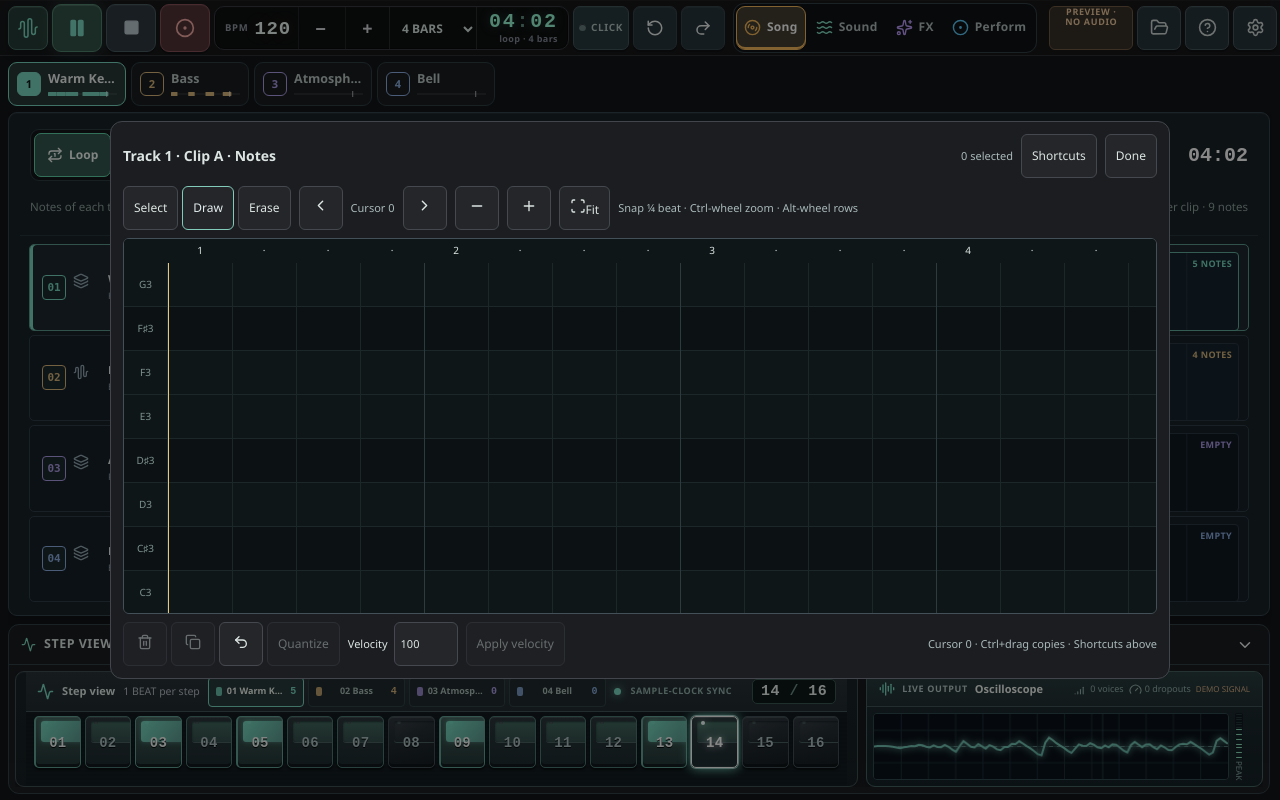
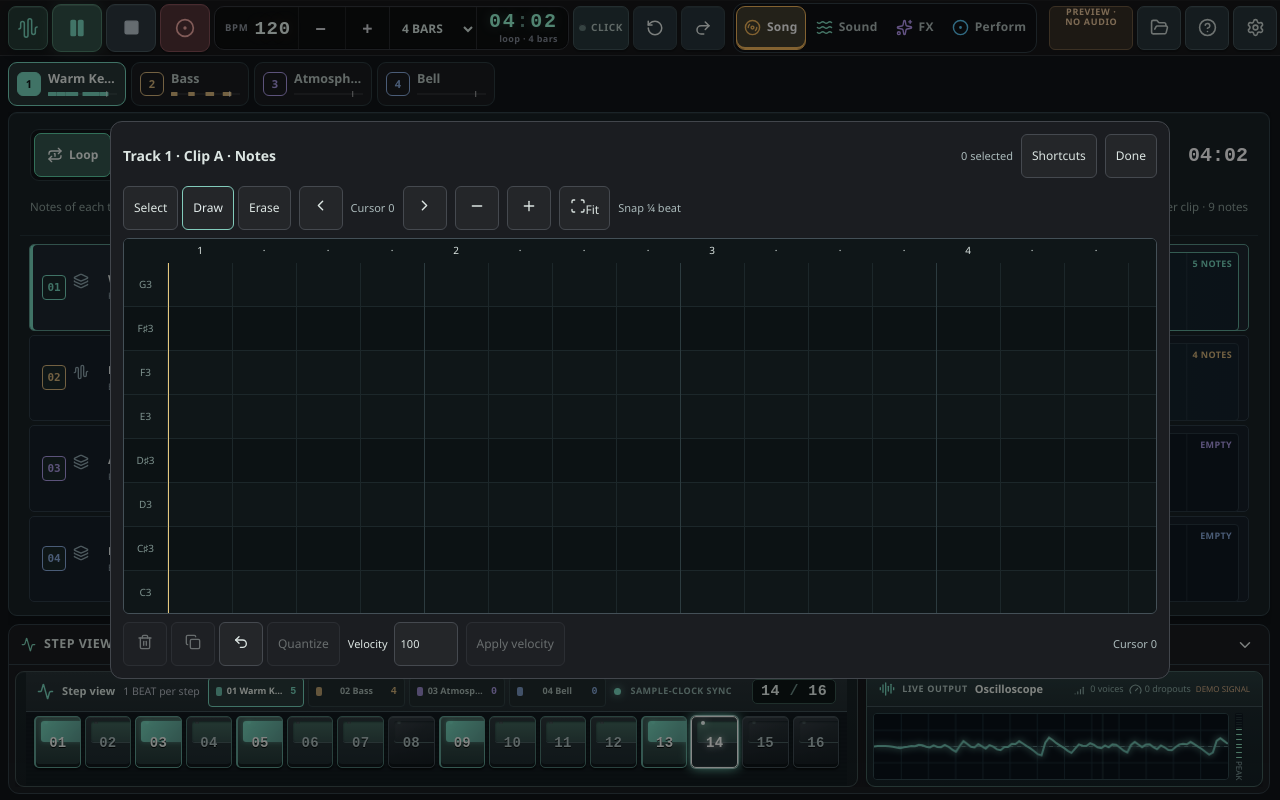
Before and after one commit to Zerolitter/Decksynth, a React (Vite) app in the folder ui-next/: page / in a window 1280 px wide. Both pictures are taken after a click on the button 285 px from the left and 287 px from the top of the page. Built offline with nearby package versions, Linux system fonts and the light colour scheme.

Commit message:
Record C1-C5 acceptance and final dark editor cleanup

```diff
--- a/ui-next/src/components/NoteEditor.tsx
+++ b/ui-next/src/components/NoteEditor.tsx
@@ -19,10 +19,10 @@ function NoteEditorView({target,notes,expected,span,snap=.25,beat,playing,record
  <div className="note-editor-tools"><div role="group" aria-label="Note editing mode">{modes.map(([mode,label])=><button key={mode} type="button" aria-label={label+' notes'} aria-pressed={edit.tool===mode} onClick={()=>edit.setTool(mode)}>{label}</button>)}</div>
  <button type="button" aria-label="Earlier time" onClick={()=>roll.current?.panTime(-1)}><ChevronLeft size={17}/></button><span>Cursor {edit.cursor}</span><button type="button" aria-label="Later time" onClick={()=>roll.current?.panTime(1)}><ChevronRight size={17}/></button>
  <button type="button" aria-label="Lower note range" onClick={()=>roll.current?.panPitch(-1)}><Minus size={16}/></button><button type="button" aria-label="Higher note range" onClick={()=>roll.current?.panPitch(1)}><Plus size={16}/></button>
- <button type="button" aria-label="Fit notes" onClick={()=>roll.current?.fit()}><Scan size={16}/>Fit</button><span className="note-snap">Snap {target.kind==='pattern'?'1 step':'¼ beat'} · Ctrl-wheel zoom · Alt-wheel rows</span></div>
+ <button type="button" aria-label="Fit notes" onClick={()=>roll.current?.fit()}><Scan size={16}/>Fit</button><span className="note-snap">Snap {target.kind==='pattern'?'1 step':'¼ beat'}</span></div>
  <PianoRoll ref={roll} edit={edit} target={target} bounds={bounds} context={context} playing={playing} beat={beat} recording={recording}/>
 
  <footer><div><button type="button" aria-label="Delete selected notes" disabled={!edit.selection.length} onClick={()=>edit.action({kind:'delete'})}><Trash2 size={16}/></button><button type="button" aria-label="Duplicate selected notes" disabled={!edit.selection.length} onClick={()=>edit.action({kind:'duplicate'})}><Copy size={16}/></button><button type="button" aria-label="Undo note edit" onClick={()=>send('undo')}><Undo2 size={16}/></button><button type="button" disabled={!edit.selection.length} onClick={()=>edit.action({kind:'quantize'})}>Quantize</button></div>
- <label>Velocity <input type="number" min={1} max={127} aria-label="Selected note velocity" value={velocity} onChange={e=>setVelocity(Number(e.target.value))}/></label><button type="button" disabled={!edit.selection.length} onClick={()=>edit.action({kind:'velocity',value:velocity})}>Apply velocity</button><small aria-live="polite">{edit.status||'Cursor '+edit.cursor+' · Ctrl+drag copies · Shortcuts above'}</small></footer>
+ <label>Velocity <input type="number" min={1} max={127} aria-label="Selected note velocity" value={velocity} onChange={e=>setVelocity(Number(e.target.value))}/></label><button type="button" disabled={!edit.selection.length} onClick={()=>edit.action({kind:'velocity',value:velocity})}>Apply velocity</button><small aria-live="polite">{edit.status||'Cursor '+edit.cursor}</small></footer>
  </section></div>,document.querySelector('.harness-shell')??document.body);
 }
```
